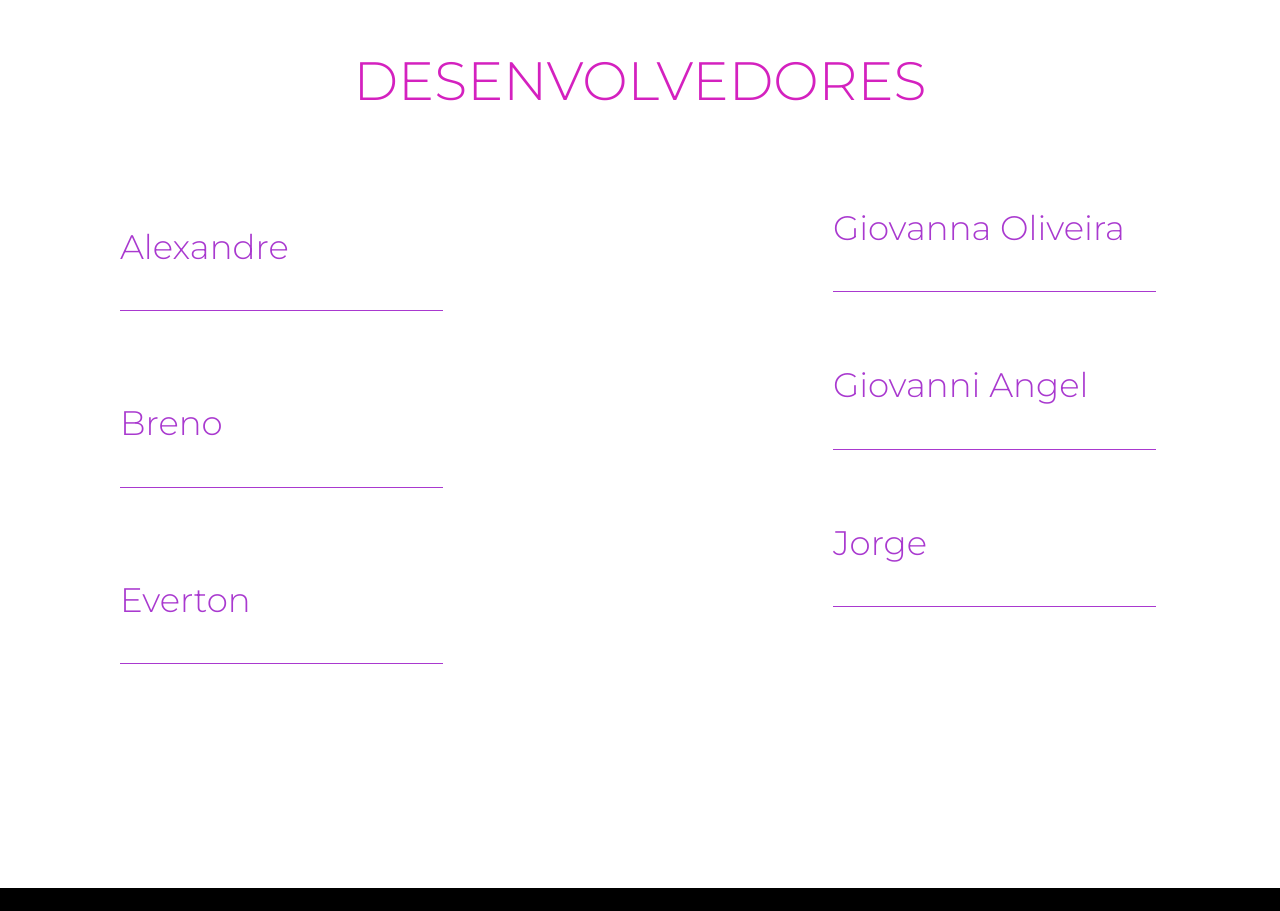
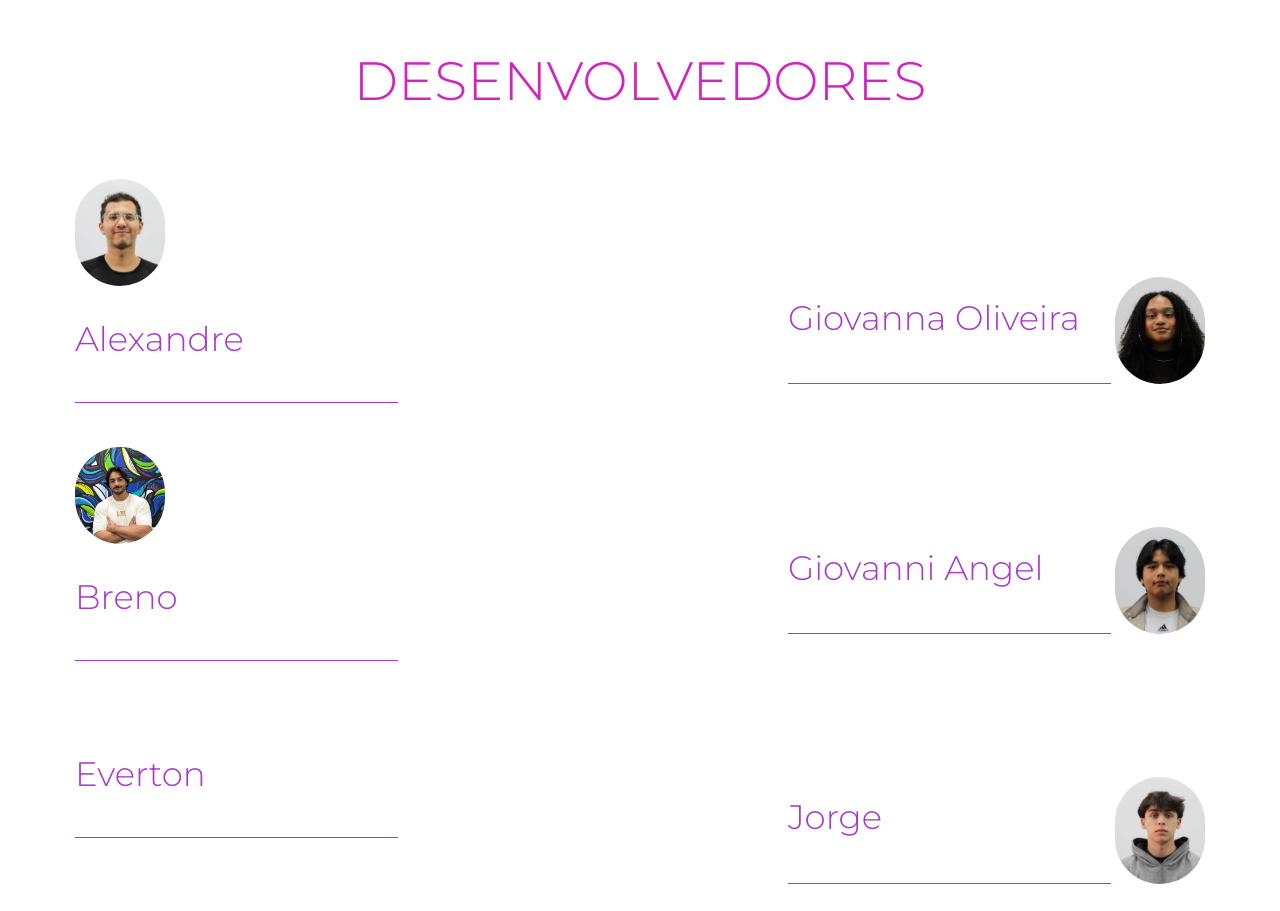
Before and after one commit to Tech-Music-Team/technical-repository, a plain HTML site: page site/site.html in a window 1280 px wide. Shown: the part 2818-3729 px from the top of the page. Drawn offline with Linux system fonts and the light colour scheme.

Commit message:
Atualização do Site

```diff
--- a/site/assets/css/login.css
+++ b/site/assets/css/login.css
@@ -1,14 +1,18 @@
-@import url("https://fonts.googleapis.com/css2?family=Open+Sans:ital,wght@0,300..800;1,300..800&display=swap");
+/*Fonte tipográfica*/
+@import url('https://fonts.googleapis.com/css2?family=Exo+2:ital,wght@0,100..900;1,100..900&family=Montserrat:ital,wght@0,100..900;1,100..900&display=swap');
 
-* {
-  margin: 0;
-  padding: 0;
-  font-family: "Open Sans", sans-serif;
+/*Paleta de cores*/
+:root{
+    --branco: white;
+    --roxo: #A939CF ;
+    --rosa: #D421BF ;
+    --preto: black;
+
+    --fonte-principal: 'Montserrat', sans-serif;
+    --fonte-destaque: 'Exo 2', sans-serif;
 }
-
 .login {
   margin-left: 5%;
-  /* width: 70%; */
   height: 100%;
   display: flex;
   flex-direction: column;
@@ -48,14 +52,13 @@ ul {
 ul a {
   text-decoration: none;
   font-weight: bold;
-  color: #8a55d8;
+  color: var(--roxo);
   font-size: 2em;
 }
 ul a:hover {
   text-decoration: underline;
-  color: #d421bf;
+  color: var(--rosa);
 }
-
 .container {
   display: flex;
   justify-content: center;
--- a/site/assets/css/site.css
+++ b/site/assets/css/site.css
@@ -22,6 +22,9 @@ body{
 }
 html, body {
     overflow-x: hidden;
+}
+html{
+    scroll-behavior: smooth;
 }
 
 .header{
@@ -278,6 +281,16 @@ a{
     flex-direction: row;
     gap: 350px;
 }
+.linha2_dev{
+    display: flex;
+    flex-direction: column;
+}
+
+.linha2_dev h1{
+    position: relative;
+    top: 90px;
+}
+
 .titulo_desenvolvedor h1{
     font-weight: 300;
     text-align: center;
@@ -287,6 +300,11 @@ a{
 
 .perfil{
     padding: 20px;
+}
+.foto_perfil{
+    width: 90px;
+    border-radius: 70px;
+    border-color: none;
 }
 .integrante h1{
     font-size: 34px;
--- a/site/site.html
+++ b/site/site.html
@@ -15,10 +15,10 @@
                 <img src="assets/image/Logo 1.png" class="logo" width="100px">
             </div>
             <ul class="menus">
-                <li><a href="">ÍNICIO</a></li>
-                <li><a href="">SOBRE</a></li>
-                <li><a href="">CONTATO</a></li>
-                <li><a href="">DESENVOLVEDOR</a></li>
+                <li><a href="#inicio">ÍNICIO</a></li>
+                <li><a href="#atuacao">SOBRE</a></li>
+                <li><a href="#contato">CONTATO</a></li>
+                <li><a href="#dev">DESENVOLVEDOR</a></li>
             </ul>
             <ul class="botao">
                 <li><a href="" class="cad">CADASTRAR</a>
@@ -38,7 +38,7 @@
                     </div>
                 </div>
             </div>
-            <div class="transicao">
+            <div id="inicio" class="transicao">
                 <img class="linha1" src="assets/image/Rectangle 9.png">
                 <img class="seta" src="assets/image/seta.png">
                 <img class="linha2" src="assets/image/Rectangle 10.png">
@@ -77,14 +77,14 @@
                     <span>•</span>
                     <span style="color: var(--preto);">CANTO</span>
                     <span>•</span>
-                    <span style="color:var(--rosa);">PRODUÇÃO</span>
+                    <span id="atuacao" style="color:var(--rosa);">PRODUÇÃO</span>
                     <span>•</span>
                     <span style="color: var(--preto);">ALEGRIA</span>
                 </h2>
-            </div>
+            </div >
         </section>
         <section class="atuacao">
-            <div class="texto_atuacao">
+            <div class="texto_atuacao" >
                 <h1>Nossa <a style="color: #D421BF;">atuação</a></h1>
                 <h3>Nossa solução propõe aplicar um software que exiba <br>
                     os melhores caminhos para construir <br>
@@ -99,7 +99,7 @@
             </div>
         </section>
 
-        <section class="contato">
+        <section id="contato" class="contato">
             <div class="titulo_contato">Vamos <a style="color: #A939CF;">conversar?</a>
             </div>
             <div class="nome_email">
@@ -115,10 +115,10 @@
             </div>
             <div class="enviar">
                 <img class="botao_enviar" src="assets/image/enviar.png">
-            </div>
+            </div id="dev">
         </section>
 
-        <section class="desenvolvedor">
+        <section  class="desenvolvedor">
             <div class="titulo_desenvolvedor">
                 <h1>DESENVOLVEDORES</h1>
             </div>
@@ -127,16 +127,16 @@
 
                 <div class="linha1_dev">
                     <div class="perfil">
-                        <!-- Colocar a foto dos integrantes -->
-                        <img class="foto_perfil" src="">
+
+                        <img class="foto_perfil" src="./assets/integrantes/ale.png">
                         <div class="integrante">
                             <h1>Alexandre</h1>
                             <img src="assets/image/Line 5.png">
                         </div>
                     </div>
                     <div class="perfil">
-                        <!-- Colocar a foto dos integrantes -->
-                        <img class="foto_perfil" src="">
+
+                        <img class="foto_perfil" src="./assets/integrantes/breno.jpg">
                         <div class="integrante">
                             <h1>Breno</h1>
                             <img src="assets/image/Line 5.png">
@@ -153,30 +153,27 @@
                 </div>
                 <div class="linha2_dev">
                     <div class="perfil">
-                        <!-- Colocar a foto dos integrantes -->
 
                         <div class="integrante">
                             <h1>Giovanna Oliveira</h1>
                             <img src="assets/image/Line 5.png">
-                            <img class="foto_perfil" src="">
+                            <img class="foto_perfil" src="./assets/integrantes/giovanna.png">
                         </div>
                     </div>
                     <div class="perfil">
-                        <!-- Colocar a foto dos integrantes -->
 
                         <div class="integrante">
                             <h1>Giovanni Angel</h1>
                             <img src="assets/image/Line 5.png">
-                            <img class="foto_perfil" src="">
+                            <img class="foto_perfil" src="./assets/integrantes/gio.png">
                         </div>
                     </div>
                     <div class="perfil">
-                        <!-- Colocar a foto dos integrantes -->
 
                         <div class="integrante">
                             <h1>Jorge</h1>
                             <img src="assets/image/Line 5.png">
-                            <img class="foto_perfil" src="">
+                            <img class="foto_perfil" src="./assets/integrantes/jorge.png">
                         </div>
                     </div>
                 </div>
```
Also changed, not shown: site/login.html (+2 -11 lines), site/assets/integrantes/ale.png (added), site/assets/integrantes/breno.jpg (added), site/assets/integrantes/gio.png (added), site/assets/integrantes/giovanna.png (added), site/assets/integrantes/jorge.png (added).
